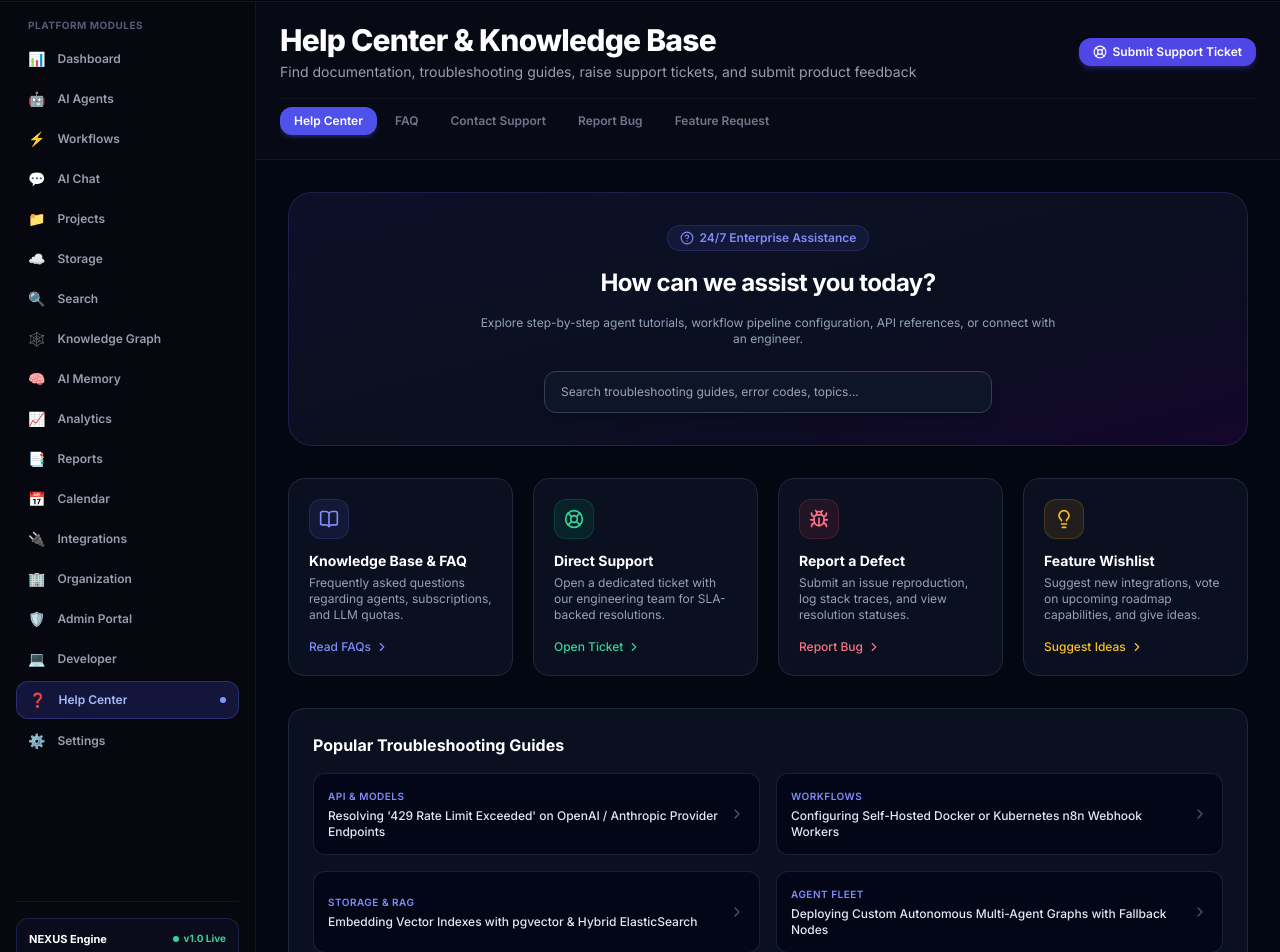
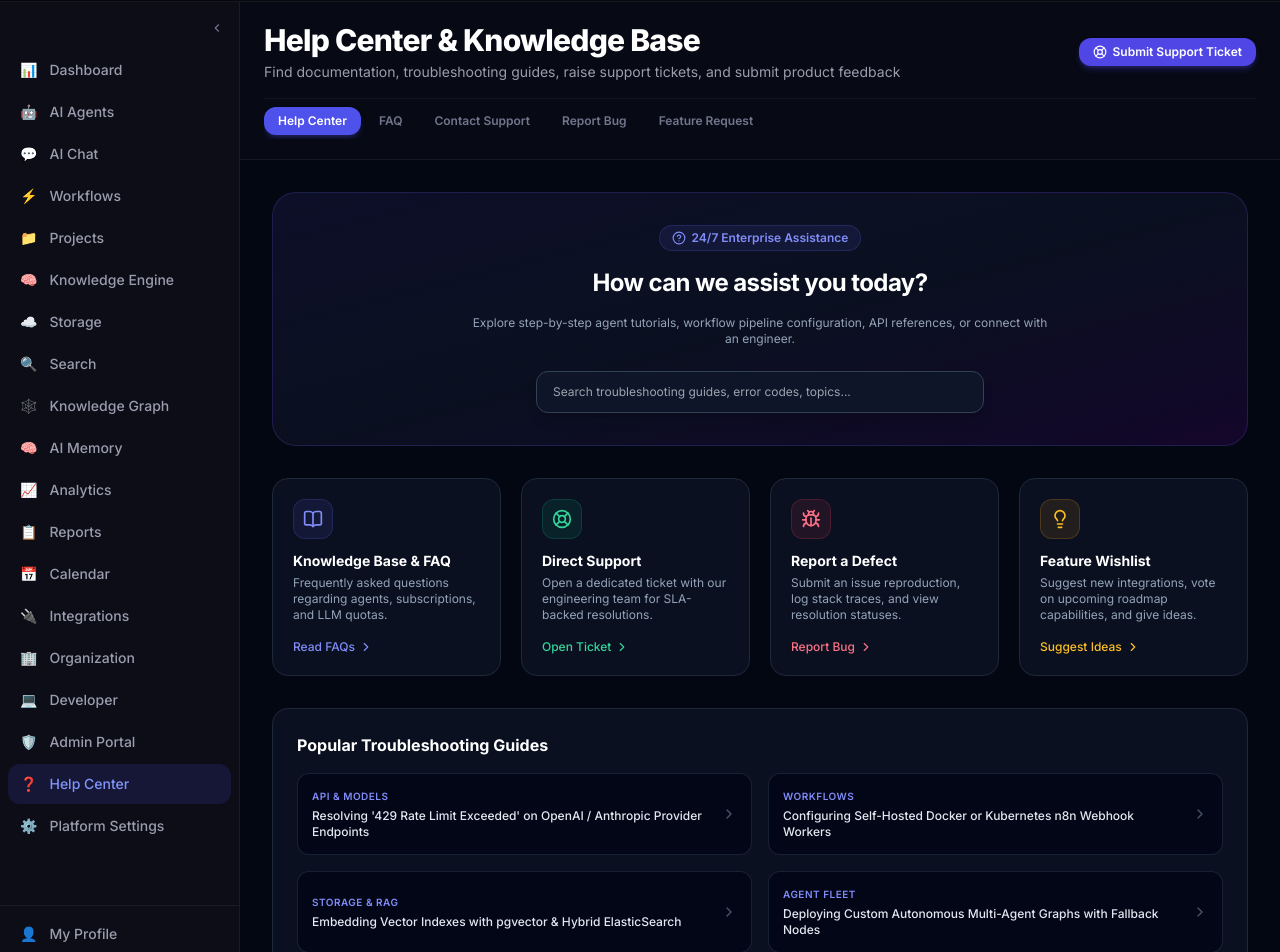
Before and after one commit to Jaswant-Karun/nexus-ai, a Next.js app in the folder apps/web/: page /help in a window 1280 px wide. Shown: the part 54-1006 px from the top of the page. Built offline with nearby package versions, Linux system fonts and the light colour scheme; no server answers.

Commit message:
Next Feature

```diff
--- a/apps/web/app/dashboard/page.tsx
+++ b/apps/web/app/dashboard/page.tsx
@@ -1,11 +1,12 @@
 "use client";
 
 import { useEffect, useState } from "react";
-import { Sidebar } from "@nexus/ui";
 import { AppNavbar } from "@/components/layout/AppNavbar";
+import { AppSidebar } from "@/components/sidebar/AppSidebar";
 import Link from "next/link";
 import { cn } from "@/lib/utils";
 import { motion } from "framer-motion";
+import { APP_NAV } from "@/constants/navigation";
 
 /* ── Types ─────────────────────────────────────────────────────── */
 interface DashboardStats {
@@ -27,15 +28,6 @@ interface DashboardStats {
     createdAt: string;
   }[];
 }
-
-const sidebarItems = [
-  { id: "dashboard", label: "Dashboard", href: "/dashboard", icon: "📊", active: true },
-  { id: "chat", label: "AI Agent Studio", href: "/chat", icon: "🤖" },
-  { id: "workflow", label: "Workflow Builder", href: "/workflow", icon: "⚡" },
-  { id: "workspace", label: "Knowledge Engine", href: "/workspace", icon: "🧠" },
-  { id: "storage", label: "Storage", href: "/storage", icon: "☁️" },
-  { id: "settings", label: "Platform Settings", href: "/settings", icon: "⚙️" },
-];
 
 /* ── Animated KPI Card with Framer Motion ───────────────────────── */
 function KpiCard({
@@ -115,15 +107,31 @@ export default function DashboardPage() {
       <AppNavbar brandName="NEXUS AI" />
 
       <div className="flex flex-1">
-        <Sidebar
-          items={sidebarItems}
-          currentPath="/dashboard"
-          onNavigate={(href) => {
-            window.location.href = href;
-          }}
-        />
+        <AppSidebar activeNav="dashboard" className="hidden xl:flex" />
 
-        <main className="flex-1 p-6 md:p-8 space-y-8 overflow-y-auto max-w-7xl mx-auto w-full">
+        <div className="flex min-w-0 flex-1 flex-col">
+          <nav
+            aria-label="Platform modules"
+            className="flex xl:hidden gap-1 overflow-x-auto border-b border-slate-200 bg-white px-4 py-2 dark:border-white/[0.06] dark:bg-dark-950/90"
+          >
+            {APP_NAV.map((item) => (
+              <Link
+                key={item.id}
+                href={item.href}
+                className={cn(
+                  "flex shrink-0 items-center gap-1.5 rounded-lg px-3 py-2 text-xs font-semibold transition-colors",
+                  item.id === "dashboard"
+                    ? "bg-brand-600 text-white"
+                    : "text-slate-500 hover:bg-slate-100 hover:text-slate-900 dark:text-dark-300 dark:hover:bg-white/[0.06] dark:hover:text-white"
+                )}
+              >
+                <span aria-hidden="true">{item.icon}</span>
+                {item.label}
+              </Link>
+            ))}
+          </nav>
+
+          <main className="flex-1 overflow-y-auto p-6 md:p-8 space-y-8 max-w-7xl mx-auto w-full">
           {/* Header & Status Indicator */}
           <div className="flex flex-col sm:flex-row sm:items-center justify-between gap-4">
             <div>
@@ -404,7 +412,8 @@ export default function DashboardPage() {
               </>
             )
           )}
-        </main>
+          </main>
+        </div>
       </div>
     </div>
   );
--- a/apps/web/components/layout/ModuleLayout.tsx
+++ b/apps/web/components/layout/ModuleLayout.tsx
@@ -4,7 +4,9 @@ import { ReactNode } from "react";
 import Link from "next/link";
 import { usePathname } from "next/navigation";
 import { AppNavbar } from "@/components/layout/AppNavbar";
+import { AppSidebar } from "@/components/sidebar/AppSidebar";
 import { cn } from "@/lib/utils";
+import { APP_NAV } from "@/constants/navigation";
 
 export interface SubnavItem {
   label: string;
@@ -22,26 +24,7 @@ export interface ModuleLayoutProps {
   activeNav?: string;
 }
 
-export const MAIN_NAV_ITEMS = [
-  { id: "dashboard", label: "Dashboard", href: "/dashboard", icon: "📊" },
-  { id: "agents", label: "AI Agents", href: "/agents", icon: "🤖" },
-  { id: "workflows", label: "Workflows", href: "/workflows", icon: "⚡" },
-  { id: "chat", label: "AI Chat", href: "/chat", icon: "💬" },
-  { id: "projects", label: "Projects", href: "/projects", icon: "📁" },
-  { id: "storage", label: "Storage", href: "/storage", icon: "☁️" },
-  { id: "search", label: "Search", href: "/search", icon: "🔍" },
-  { id: "knowledge-graph", label: "Knowledge Graph", href: "/knowledge-graph", icon: "🕸️" },
-  { id: "memory", label: "AI Memory", href: "/memory", icon: "🧠" },
-  { id: "analytics", label: "Analytics", href: "/analytics", icon: "📈" },
-  { id: "reports", label: "Reports", href: "/reports", icon: "📑" },
-  { id: "calendar", label: "Calendar", href: "/calendar", icon: "📅" },
-  { id: "integrations", label: "Integrations", href: "/integrations", icon: "🔌" },
-  { id: "organization", label: "Organization", href: "/organization", icon: "🏢" },
-  { id: "admin", label: "Admin Portal", href: "/admin", icon: "🛡️" },
-  { id: "developer", label: "Developer", href: "/developer", icon: "💻" },
-  { id: "help", label: "Help Center", href: "/help", icon: "❓" },
-  { id: "settings", label: "Settings", href: "/settings", icon: "⚙️" },
-];
+export const MAIN_NAV_ITEMS = APP_NAV;
 
 export function ModuleLayout({
   title,
@@ -60,13 +43,15 @@ export function ModuleLayout({
       <AppNavbar brandName="NEXUS AI" />
 
       <div className="flex flex-1 overflow-hidden">
-        {/* Main Navigation Sidebar */}
-        <aside className="w-64 border-r border-white/[0.06] bg-dark-950/80 backdrop-blur-md hidden xl:flex flex-col justify-between p-4 shrink-0 overflow-y-auto">
-          <div className="space-y-1">
-            <p className="px-3 text-[10px] font-bold uppercase tracking-wider text-dark-500 mb-2">
-              Platform Modules
-            </p>
-            {MAIN_NAV_ITEMS.map((item) => {
+        <AppSidebar activeNav={activeNav} className="hidden xl:flex" />
+
+        {/* Main Content Area */}
+        <div className="flex-1 flex flex-col overflow-y-auto">
+          <nav
+            aria-label="Platform modules"
+            className="flex xl:hidden gap-1 overflow-x-auto border-b border-white/[0.06] bg-dark-950/90 px-4 py-2"
+          >
+            {APP_NAV.map((item) => {
               const isActive =
                 activeNav === item.id ||
                 pathname === item.href ||
@@ -77,41 +62,19 @@ export function ModuleLayout({
                   key={item.id}
                   href={item.href}
                   className={cn(
-                    "flex items-center gap-3 px-3 py-2 rounded-xl text-xs font-semibold transition-all duration-150",
+                    "flex shrink-0 items-center gap-1.5 rounded-lg px-3 py-2 text-xs font-semibold transition-colors",
                     isActive
-                      ? "bg-brand-600/20 text-brand-300 border border-brand-500/30 shadow-sm"
-                      : "text-dark-300 hover:text-white hover:bg-white/[0.04]"
+                      ? "bg-brand-600 text-white"
+                      : "text-dark-300 hover:bg-white/[0.06] hover:text-white"
                   )}
                 >
-                  <span className="text-sm">{item.icon}</span>
-                  <span className="truncate">{item.label}</span>
-                  {isActive && (
-                    <span className="ml-auto w-1.5 h-1.5 rounded-full bg-brand-400" />
-                  )}
+                  <span aria-hidden="true">{item.icon}</span>
+                  {item.label}
                 </Link>
               );
             })}
-          </div>
+          </nav>
 
-          {/* Quick System Badge */}
-          <div className="pt-4 mt-4 border-t border-white/[0.06]">
-            <div className="rounded-xl border border-brand-500/20 bg-brand-500/5 p-3 text-[11px] text-dark-300 space-y-1">
-              <div className="flex items-center justify-between text-white font-bold">
-                <span>NEXUS Engine</span>
-                <span className="flex items-center gap-1 text-emerald-400 text-[10px]">
-                  <span className="w-1.5 h-1.5 rounded-full bg-emerald-400 animate-pulse" />
-                  v1.0 Live
-                </span>
-              </div>
-              <p className="text-[10px] text-dark-400">
-                Multi-agent DAG orchestrator with distributed memory & vector storage.
-              </p>
-            </div>
-          </div>
-        </aside>
-
-        {/* Main Content Area */}
-        <div className="flex-1 flex flex-col overflow-y-auto">
           {/* Header & Sub-navigation Strip */}
           <header className="border-b border-white/[0.06] bg-dark-900/40 backdrop-blur-md px-6 py-5 shrink-0">
             <div className="max-w-7xl mx-auto flex flex-wrap items-center justify-between gap-4">
--- a/apps/web/components/sidebar/AppSidebar.tsx
+++ b/apps/web/components/sidebar/AppSidebar.tsx
@@ -4,17 +4,7 @@ import { useState } from "react";
 import Link from "next/link";
 import { usePathname } from "next/navigation";
 import { cn } from "@/lib/utils";
-import {
-  LayoutDashboardIcon,
-  BotIcon,
-  ZapIcon,
-  BrainIcon,
-  SettingsIcon,
-  BarChart3Icon,
-  GitBranchIcon,
-  FolderOpenIcon,
-  MessageSquareIcon,
-} from "@/components/ui/Icons";
+import { APP_NAV } from "@/constants/navigation";
 
 interface NavItem {
   id: string;
@@ -24,35 +14,22 @@ interface NavItem {
   badge?: string | number;
 }
 
-function CloudIcon({ size = 18 }: { size?: number }) {
-  return (
-    <svg width={size} height={size} viewBox="0 0 24 24" fill="none" stroke="currentColor" strokeWidth={2} strokeLinecap="round" strokeLinejoin="round">
-      <path d="M17.5 19H9a7 7 0 1 1 6.71-9h1.79a4.5 4.5 0 1 1 0 9Z" />
-    </svg>
-  );
-}
-
-const navItems: NavItem[] = [
-  { id: "dashboard",  label: "Dashboard",        href: "/dashboard",  icon: <LayoutDashboardIcon size={18} /> },
-  { id: "chat",       label: "AI Agent Studio",   href: "/chat",       icon: <BotIcon size={18} /> },
-  { id: "workflow",   label: "Workflow Builder",  href: "/workflow",   icon: <ZapIcon size={18} /> },
-  { id: "workspace",  label: "Knowledge Engine",  href: "/workspace",  icon: <BrainIcon size={18} /> },
-  { id: "storage",    label: "Storage",           href: "/storage",    icon: <CloudIcon size={18} /> },
-  { id: "analytics",  label: "Analytics",         href: "/analytics",  icon: <BarChart3Icon size={18} /> },
-  { id: "reports",    label: "Reports",           href: "/reports",    icon: <GitBranchIcon size={18} /> },
-  { id: "projects",   label: "Projects",          href: "/projects",   icon: <FolderOpenIcon size={18} /> },
-  { id: "messages",   label: "Messages",          href: "/messages",   icon: <MessageSquareIcon size={18} />, badge: 3 },
-];
+const navItems: NavItem[] = APP_NAV.map((item) => ({
+  ...item,
+  icon: <span aria-hidden="true">{item.icon}</span>,
+}));
 
 const bottomItems: NavItem[] = [
-  { id: "settings", label: "Platform Settings", href: "/settings", icon: <SettingsIcon size={18} /> },
+  { id: "profile", label: "My Profile", href: "/profile", icon: <span aria-hidden="true">👤</span> },
+  { id: "settings", label: "Platform Settings", href: "/settings", icon: <span aria-hidden="true">⚙️</span> },
 ];
 
 interface AppSidebarProps {
   className?: string;
+  activeNav?: string;
 }
 
-export function AppSidebar({ className }: AppSidebarProps) {
+export function AppSidebar({ className, activeNav }: AppSidebarProps) {
   const pathname = usePathname();
   const [collapsed, setCollapsed] = useState(false);
 
@@ -82,7 +59,7 @@ export function AppSidebar({ className }: AppSidebarProps) {
       {/* Main nav */}
       <nav className="flex flex-1 flex-col gap-0.5 px-2 pt-2 overflow-y-auto">
         {navItems.map((item) => {
-          const active = pathname === item.href || pathname.startsWith(item.href + "/");
+          const active = activeNav === item.id || pathname === item.href || pathname.startsWith(item.href + "/");
           return (
             <Link
               key={item.id}
--- a/apps/web/constants/navigation.ts
+++ b/apps/web/constants/navigation.ts
@@ -1,13 +1,23 @@
 export const APP_NAV = [
-  { id: "dashboard",  label: "Dashboard",        href: "/dashboard",  icon: "📊" },
-  { id: "chat",       label: "AI Agent Studio",   href: "/chat",       icon: "🤖" },
-  { id: "workflow",   label: "Workflow Builder",  href: "/workflow",   icon: "⚡" },
-  { id: "workspace",  label: "Knowledge Engine",  href: "/workspace",  icon: "🧠" },
-  { id: "storage",    label: "Storage",           href: "/storage",    icon: "☁️" },
-  { id: "analytics",  label: "Analytics",         href: "/analytics",  icon: "📈" },
-  { id: "reports",    label: "Reports",           href: "/reports",    icon: "📋" },
-  { id: "billing",    label: "Billing",           href: "/billing",    icon: "💳" },
-  { id: "settings",   label: "Platform Settings", href: "/settings",   icon: "⚙️" },
+  { id: "dashboard", label: "Dashboard", href: "/dashboard", icon: "📊" },
+  { id: "agents", label: "AI Agents", href: "/agents", icon: "🤖" },
+  { id: "chat", label: "AI Chat", href: "/chat", icon: "💬" },
+  { id: "workflows", label: "Workflows", href: "/workflows", icon: "⚡" },
+  { id: "projects", label: "Projects", href: "/projects", icon: "📁" },
+  { id: "workspace", label: "Knowledge Engine", href: "/workspace", icon: "🧠" },
+  { id: "storage", label: "Storage", href: "/storage", icon: "☁️" },
+  { id: "search", label: "Search", href: "/search", icon: "🔍" },
+  { id: "knowledge-graph", label: "Knowledge Graph", href: "/knowledge-graph", icon: "🕸️" },
+  { id: "memory", label: "AI Memory", href: "/memory", icon: "🧠" },
+  { id: "analytics", label: "Analytics", href: "/analytics", icon: "📈" },
+  { id: "reports", label: "Reports", href: "/reports", icon: "📋" },
+  { id: "calendar", label: "Calendar", href: "/calendar", icon: "📅" },
+  { id: "integrations", label: "Integrations", href: "/integrations", icon: "🔌" },
+  { id: "organization", label: "Organization", href: "/organization", icon: "🏢" },
+  { id: "developer", label: "Developer", href: "/developer", icon: "💻" },
+  { id: "admin", label: "Admin Portal", href: "/admin", icon: "🛡️" },
+  { id: "help", label: "Help Center", href: "/help", icon: "❓" },
+  { id: "settings", label: "Platform Settings", href: "/settings", icon: "⚙️" },
 ] as const;
 
 export const BOTTOM_NAV = [
```
Also changed, not shown: apps/web/middleware.ts (+12 -0 lines), 1 other file (tests, documents, lock files or other folders).
